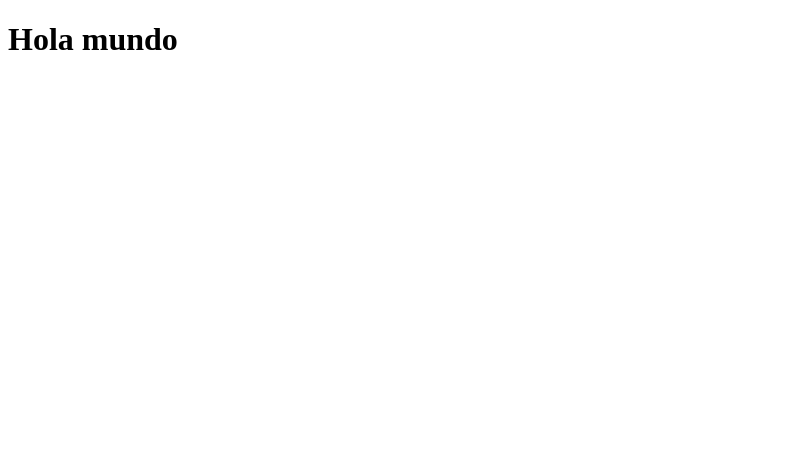
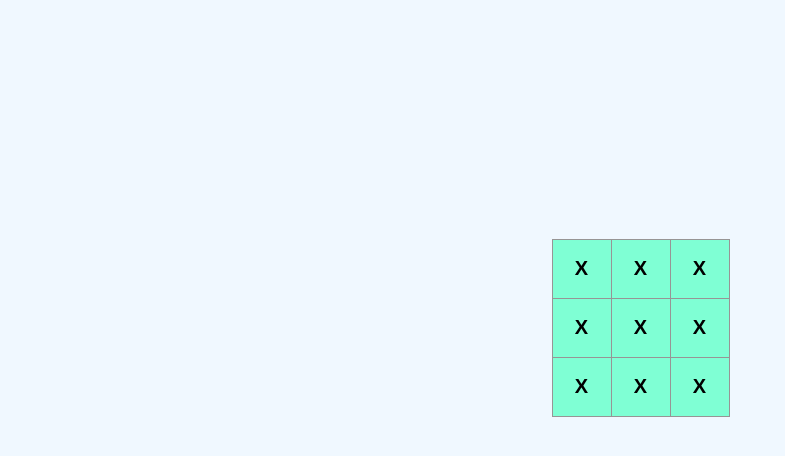
Before and after one commit to Alejandrox27/TicTacToe, a React (Vite) app: page / in a window 1280 px wide. Shown: the top 456 px of the page, without its empty margins (0-785 px from the left). Built offline with nearby package versions, Linux system fonts and the light colour scheme.

Commit message:
Styles for the Table

```diff
--- a/src/App.css
+++ b/src/App.css
@@ -0,0 +1,33 @@
+*{
+  box-sizing: border-box;
+}
+
+.container{
+  display: flex;
+  flex-direction: column;
+  height: 80vh;
+  align-items: center;
+  justify-content: center;
+}
+
+.board-row{
+  display: flex;
+  flex-direction: row;
+  align-items: center;
+  justify-content: center;
+}
+
+.square{
+  background-color: #FFF;
+  border: 1px solid #979595;
+  background-color: aquamarine;
+  height: 60px;
+  width: 60px;
+  margin-top: -1px;
+  margin-right: -1px;
+  font-weight: bold;
+  font-size: 20px;
+  padding: 0;
+  text-align: center;
+
+}
--- a/src/App.jsx
+++ b/src/App.jsx
@@ -1,9 +1,27 @@
 import './App.css'
 
-function App(){
+export default function App(){
   return(
-    <h1>Hola mundo</h1>
+    <>
+    <div className='container'>
+      <div className='board-row'>
+        <button className='square'>X</button>
+        <button className='square'>X</button>
+        <button className='square'>X</button>
+      </div>
+
+      <div className='board-row'>
+        <button className='square'>X</button>
+        <button className='square'>X</button>
+        <button className='square'>X</button>
+      </div>
+
+      <div className='board-row'>
+        <button className='square'>X</button>
+        <button className='square'>X</button>
+        <button className='square'>X</button>
+      </div>
+    </div>
+    </>
   )
 }
-
-export default App;
--- a/src/index.css
+++ b/src/index.css
@@ -0,0 +1,3 @@
+body{
+  background-color: aliceblue;
+}
```
